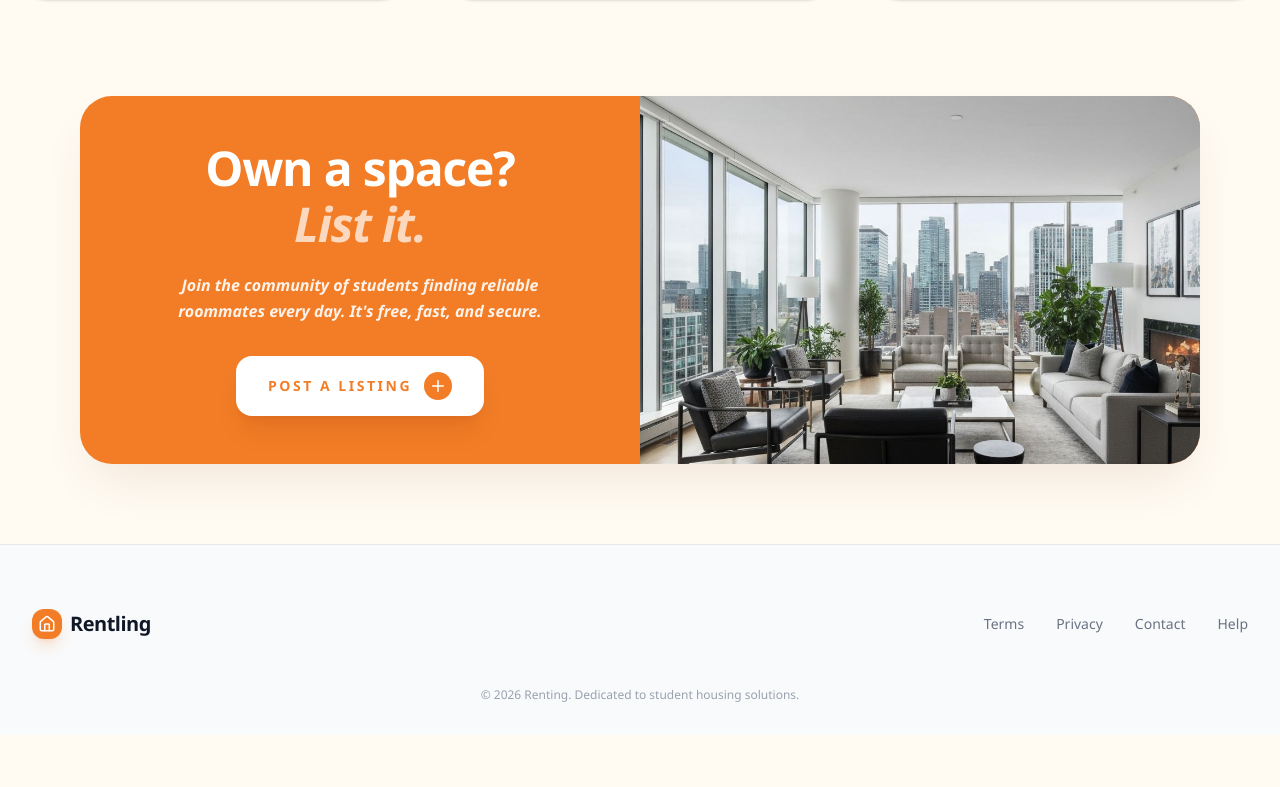
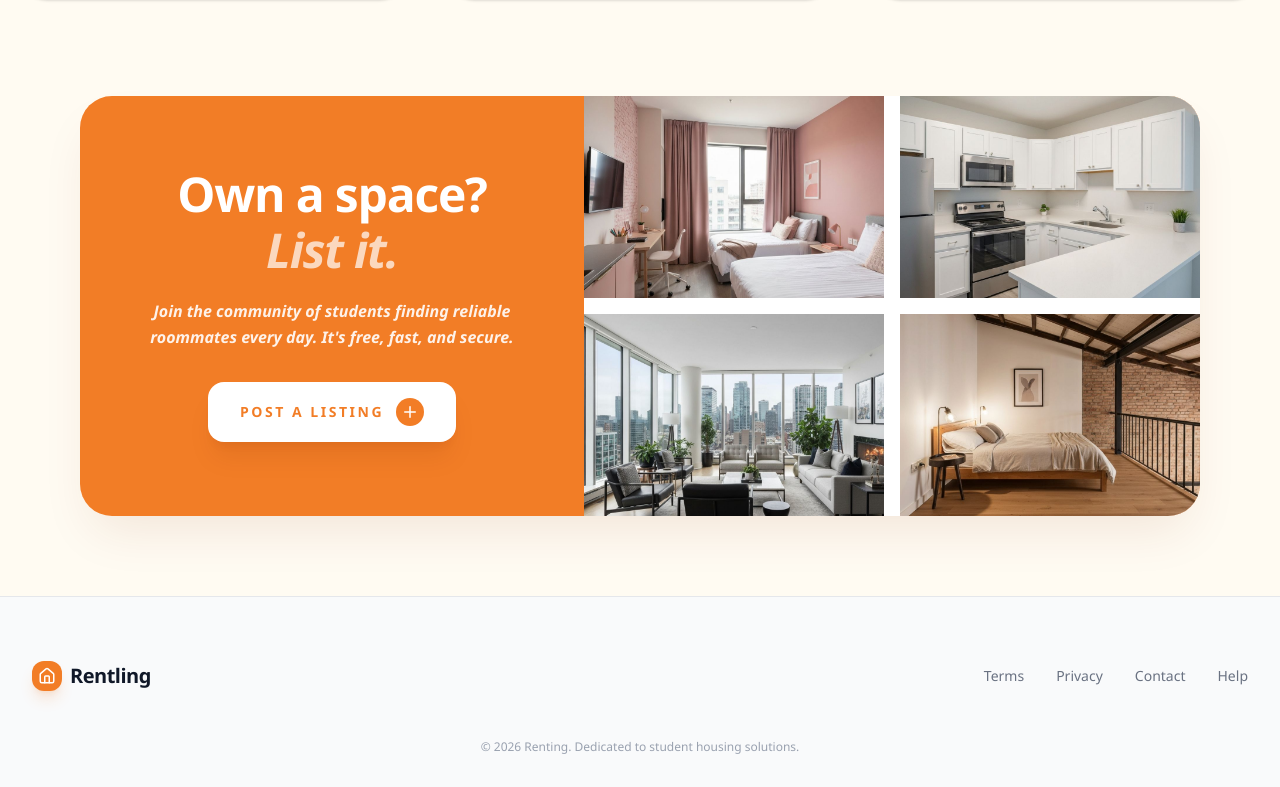
Before and after one commit to Leoz168/Sanctor, a Next.js app in the folder apps/web/: page / in a window 1280 px wide. Shown: the part 998-1785 px from the top of the page. Before the commit the page ends 1733 px from the top, so only its background shows below. Built offline with nearby package versions, Linux system fonts and the light colour scheme.

Commit message:
four images instead of one for make a post section

```diff
--- a/apps/web/components/home/post-listing-cta.tsx
+++ b/apps/web/components/home/post-listing-cta.tsx
@@ -3,9 +3,16 @@ import Image from "next/image";
 import { Plus } from "lucide-react";
 
 export function PostListingCta() {
+  const images = [
+    { src: "/images/listing-1.jpg", alt: "Student bedroom" },
+    { src: "/images/listing-2.jpg", alt: "Modern student housing" },
+    { src: "/images/listing-3.jpg", alt: "Apartment kitchen" },
+    { src: "/images/listing-4.jpg", alt: "Student living room" },
+  ];
+
   return (
     <section className="mx-auto max-w-6xl px-4 pb-20">
-      <div className="grid overflow-hidden rounded-[2rem] bg-brand-orange shadow-2xl shadow-orange-900/10 lg:grid-cols-2">
+      <div className="grid overflow-hidden rounded-[2rem] bg-brand-orange shadow-2xl shadow-orange-900/10 lg:grid-cols-[0.9fr_1.1fr]">
         <div className="flex min-h-[320px] flex-col items-center justify-center px-8 py-12 text-center text-white sm:px-12">
           <h2 className="text-4xl font-black leading-none tracking-tight sm:text-5xl">
             Own a space?
@@ -25,14 +32,18 @@ export function PostListingCta() {
           </Link>
         </div>
 
-        <div className="relative min-h-[260px] lg:min-h-[360px]">
-          <Image
-            src="/images/listing-3.jpg"
-            alt="Modern student rental property"
-            fill
-            sizes="(min-width: 1024px) 50vw, 100vw"
-            className="object-cover"
-          />
+        <div className="grid min-h-[300px] grid-cols-2 gap-4 bg-white lg:min-h-[420px]">
+          {images.map((image) => (
+            <div key={image.src} className="relative overflow-hidden">
+              <Image
+                src={image.src}
+                alt={image.alt}
+                fill
+                sizes="(min-width: 1024px) 28vw, 50vw"
+                className="object-cover"
+              />
+            </div>
+          ))}
         </div>
       </div>
     </section>
```
